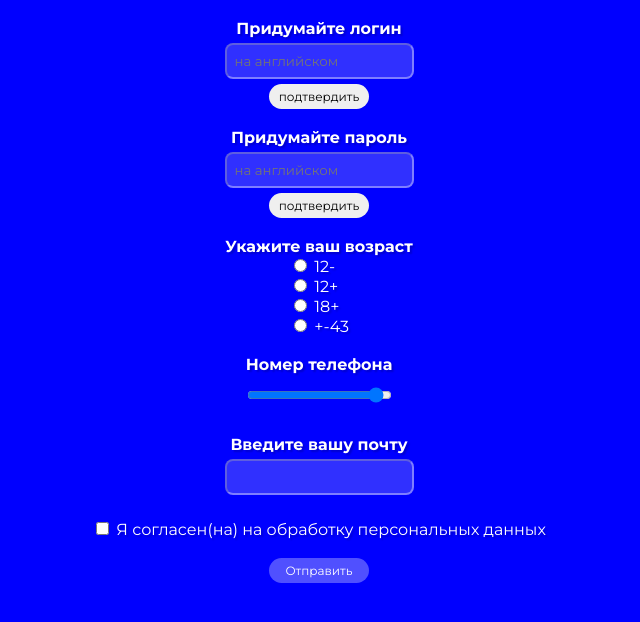
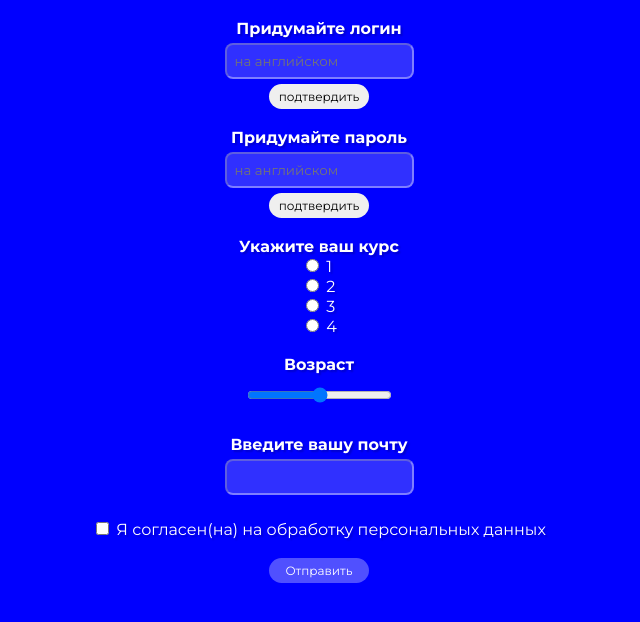
Before and after one commit to GogoTomat/web3course, a plain HTML site: page 3lab/3.2/index.html in a window 1280 px wide. Shown: the part 90-712 px from the top of the page, without its empty margins (321-961 px from the left). Drawn offline with Linux system fonts and the light colour scheme.

Commit message:
rework 3lab

```diff
--- a/3lab/3.2/index.html
+++ b/3lab/3.2/index.html
@@ -41,7 +41,7 @@
                 <br>
 
 
-                <div><strong>Укажите ваш возраст</strong></div>
+                <div><strong>Укажите ваш курс</strong></div>
                 <div id="nukaradio">
                     <input
                         type="radio"
@@ -49,26 +49,25 @@
                         value="1"
                         name="gender"
                         required>
-                    <label for="radio_1">12-</label><br>
+                    <label for="radio_1">1</label><br>
                     <input type="radio" id="radio_2" value="2" name="gender">
-                    <label for="radio_2">12+</label><br>
+                    <label for="radio_2">2</label><br>
                     <input type="radio" id="radio_3" value="3" name="gender">
-                    <label for="radio_3">18+</label><br>
+                    <label for="radio_3">3</label><br>
                     <input type="radio"  id="radio_4" value="2" name="gender">
-                    <label for="radio_4">+-43</label>
+                    <label for="radio_4">4</label>
                 </div>
                 <br>
 
-                <div><strong>Номер телефона</strong></div>
+                <div><strong>Возраст</strong></div>
                 <input
                     class="lineInput"
                     type="range"
-                    min = 70000000000
-                    max = 89999999999
-                    name="tel"
+                    min = 0
+                    max = 99
+                    name="age"
                     required
-                    value="899999999999"
-                    id="teleInput">
+                    id="ageInput">
                     <span></span>
                 <br>
 
--- a/3lab/3.2/main.js
+++ b/3lab/3.2/main.js
@@ -23,7 +23,7 @@ document.querySelector('#confirmPassword').onclick = () => {
         console.log(password);
 }
 
-// Выбор возраста
+// Выбор курса
 document.querySelector('#radio_1').oninput = () => {
     var age = document.querySelector('#radio_1').value;
 
@@ -31,9 +31,9 @@ document.querySelector('#radio_1').oninput = () => {
 }
 
 
-document.querySelector('#teleInput').oninput = () => {
-    var telValue = document.querySelector("#teleInput").value;
-    document.querySelector('span').innerHTML = telValue;
+document.querySelector('#ageInput').oninput = () => {
+    var ageValue = document.querySelector("#ageInput").value;
+    document.querySelector('span').innerHTML = ageValue;
 }
 
 // Чекбокс
```
